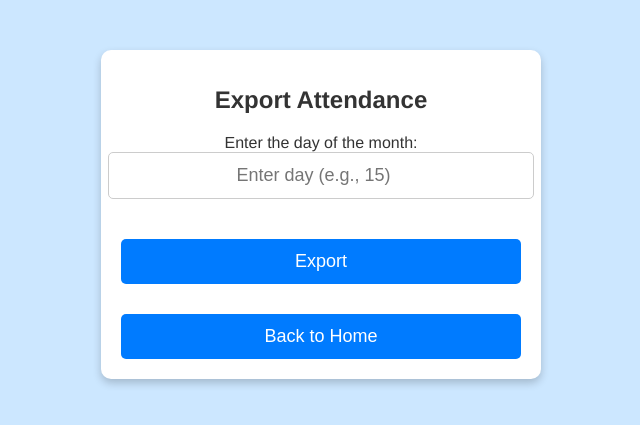
After one commit to YHWong20/nustkd-attendance-app, a Flask app: page /export in a window 1280 px wide. The commit adds this page. Shown: the top 425 px of the page, without its empty margins (319-959 px from the left). Run offline with Flask 3, Linux system fonts and the light colour scheme; parts of the project's set-up code (start-up, migrations or seed data) failed here and were passed over.

Commit message:
Add nonfunctional export button

```diff
--- a/app.py
+++ b/app.py
@@ -1,5 +1,6 @@
 from flask import Flask, render_template, request, jsonify
-from src.database import add_entry
+from src.database import add_entry, get_entries
+# from src.export import insert_entries
 
 app = Flask(__name__)
 
@@ -22,5 +23,19 @@ def submit():
     return jsonify({"message": "Attendance recorded successfully"}), 200
 
 
+@app.route("/export", methods=["GET"])
+def export():
+    if "date" not in request.args:
+        return render_template("export.html")
+
+    # Disabled for prod..
+    # export_date = request.args.get('date')
+    # entries = get_entries(export_date)
+
+    # insert_entries(export_date, entries)
+
+    return jsonify({"message": "Export started successfully"}), 200
+
+
 if __name__ == "__main__":
     app.run(debug=True)
--- a/requirements.txt
+++ b/requirements.txt
@@ -1,4 +1,4 @@
 flask
 gunicorn
-pandas
 pymongo
+openpyxl
--- a/src/database.py
+++ b/src/database.py
@@ -41,3 +41,13 @@ def add_entry(name, status):
         print(f"Key {response.inserted_id} added!")
     except DuplicateKeyError:
         print(f"Duplicate key {entry['_id']} entered - ignoring...")
+
+
+def get_entries(collection_name):
+    get_collection = db[collection_name]
+    cursor = get_collection.find({})
+    results = []
+    for doc in cursor:
+        results.append(doc)
+
+    return results
--- a/static/css/styles.css
+++ b/static/css/styles.css
@@ -25,6 +25,16 @@ h1 {
 }
 
 input[type="text"] {
+    width: 100%;
+    padding: 12px;
+    font-size: 18px;
+    border: 1px solid #ccc;
+    border-radius: 5px;
+    margin-bottom: 20px;
+    text-align: center;
+}
+
+input[type="number"] {
     width: 100%;
     padding: 12px;
     font-size: 18px;
@@ -75,6 +85,14 @@ button:hover {
     background-color: #0056b3;
 }
 
+.button-container {
+    width: 100%;
+    display: flex;
+    flex-direction: column;
+    gap: 15px; /* Adds spacing between buttons */
+    margin-top: 20px; /* Space above buttons */
+}
+
 #response-message {
     margin-top: 15px;
     font-size: 16px;
--- /dev/null
+++ b/templates/export.html
@@ -0,0 +1,51 @@
+<!doctype html>
+<html lang="en">
+  <head>
+    <meta charset="UTF-8" />
+    <meta name="viewport" content="width=device-width, initial-scale=1.0" />
+    <title>Export Attendance</title>
+    <link rel="stylesheet" href="{{ url_for('static',filename='css/styles.css') }}">
+  </head>
+
+  <body>
+    <div class="container">
+      <h1>Export Attendance</h1>
+
+      <label for="export-date">Enter the day of the month:</label>
+      <input type="number" id="export-date" min="1" max="31" placeholder="Enter day (e.g., 15)">
+
+      <div class="button-container">
+        <button id="export-submit">Export</button>
+        <div id="export-message"></div>
+
+        <button id="back-btn" onclick="window.location.href='/'">Back to Home</button>
+      </div>
+    </div>
+
+    <script>
+      document.getElementById("export-submit").addEventListener("click", function() {
+        let date = document.getElementById("export-date").value;
+        let exportMessage = document.getElementById("export-message");
+
+        if (!date || date < 1 || date > 31) {
+          exportMessage.innerHTML = "<span class='error'>❌ Please enter a valid day (1-31).</span>";
+          return;
+        }
+
+        fetch(`/export?date=${date}`, {
+          method: "GET",
+          headers: { "Content-Type": "application/json" }
+        })
+        .then(response => response.json())
+        .then(result => {
+          exportMessage.innerHTML = `<span class='success'>✅ Export started!</span>`;
+        }).finally(() => {
+          function clearResponse() {
+            exportMessage.innerHTML = "";
+          }
+          setTimeout(clearResponse, 1500);
+        });
+      });
+    </script>
+  </body>
+</html>
--- a/templates/index.html
+++ b/templates/index.html
@@ -23,6 +23,8 @@
 
       <button id="submit-btn">Submit</button>
       <div id="response-message"></div>
+
+      <button id="export-btn" onclick="window.location.href='/export'">Export Attendance</button>
     </div>
 
     <script>
```
